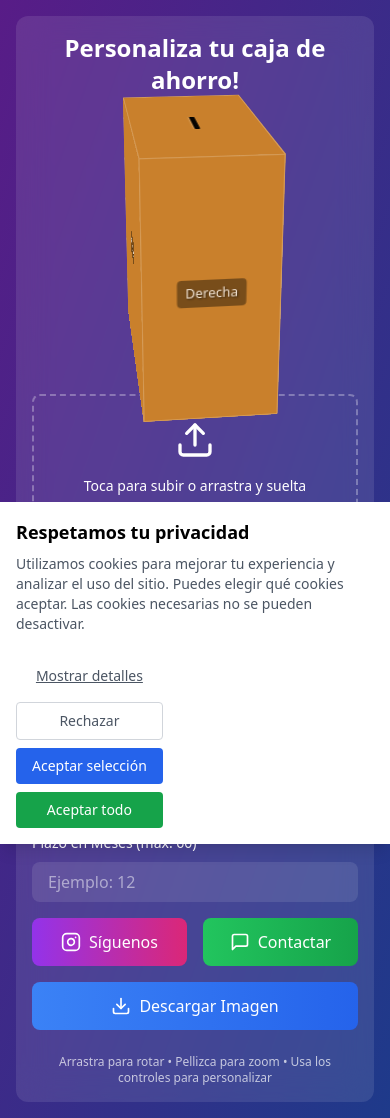
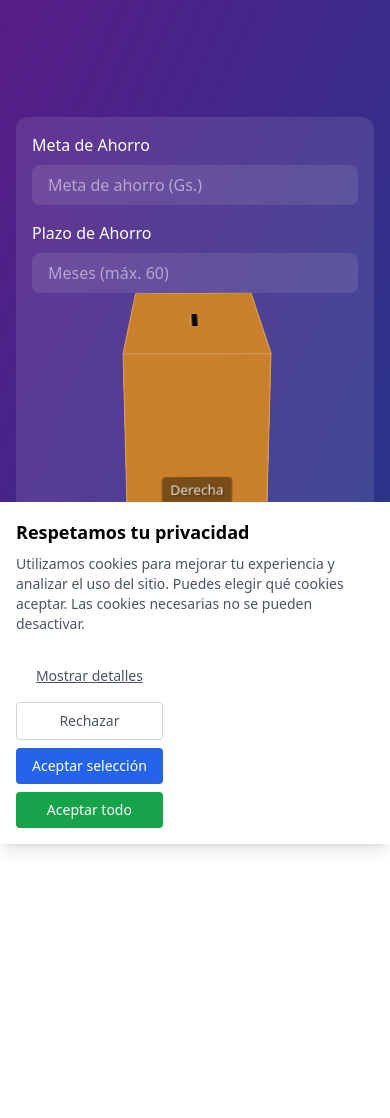
Before and after one commit to Oscar-Santacruz/appAlcancias, a React (Vite) app: page / in a window 390 px wide. After the commit the page ends 844 px from the top, so only its background shows below. Built offline with nearby package versions, Linux system fonts and the light colour scheme.

Commit message:
refactor: reorganizar interfaz para diseño vertical y mejorar responsividad

```diff
--- /dev/null
+++ b/src/App.css
@@ -0,0 +1,133 @@
+/* Global styles */
+.App {
+  min-height: 100vh;
+  background: linear-gradient(to bottom right, #4a1d96, #1e3a8a);
+  display: flex;
+  align-items: center;
+  justify-content: center;
+  padding: 1rem;
+}
+
+/* Controls */
+.controls {
+  display: flex;
+  flex-direction: column;
+  gap: 1rem;
+  margin-top: 1rem;
+}
+
+.controls button {
+  display: flex;
+  align-items: center;
+  justify-content: center;
+  gap: 0.5rem;
+  padding: 0.75rem 1rem;
+  background-color: rgba(255, 255, 255, 0.1);
+  border-radius: 0.5rem;
+  color: white;
+  transition: background-color 0.2s;
+}
+
+.controls button:hover {
+  background-color: rgba(255, 255, 255, 0.2);
+}
+
+/* Error message */
+.error-message {
+  position: fixed;
+  bottom: 1rem;
+  left: 50%;
+  transform: translateX(-50%);
+  background-color: #ef4444;
+  color: white;
+  padding: 0.75rem 1.5rem;
+  border-radius: 0.5rem;
+  box-shadow: 0 2px 4px rgba(0, 0, 0, 0.1);
+}
+
+/* Cube container */
+.cube-container {
+  width: 300px;
+  height: 300px;
+  margin: 0 auto;
+  position: relative;
+}
+
+.perspective {
+  perspective: 1000px;
+  width: 100%;
+  height: 100%;
+  position: relative;
+}
+
+.cube {
+  width: 100%;
+  height: 100%;
+  position: relative;
+  transform-style: preserve-3d;
+  transition: transform 0.1s;
+}
+
+.cube-face {
+  position: absolute;
+  width: 100%;
+  height: 100%;
+  display: flex;
+  align-items: center;
+  justify-content: center;
+  border: 2px solid rgba(255, 255, 255, 0.3);
+  box-sizing: border-box;
+  font-size: 2em;
+  color: white;
+  text-align: center;
+  user-select: none;
+  background-size: cover;
+  background-position: center;
+}
+
+.cube-face img {
+  width: 100%;
+  height: 100%;
+  object-fit: cover;
+}
+
+.cube-face-1 { transform: translateZ(150px); }
+.cube-face-2 { transform: rotateY(180deg) translateZ(150px); }
+.cube-face-3 { transform: rotateY(90deg) translateZ(150px); }
+.cube-face-4 { transform: rotateY(-90deg) translateZ(150px); }
+.cube-face-5 { transform: rotateX(90deg) translateZ(150px); }
+.cube-face-6 { transform: rotateX(-90deg) translateZ(150px); }
+
+/* Responsive styles */
+@media (min-width: 768px) {
+  .cube-container {
+    width: 400px;
+    height: 400px;
+  }
+
+  .cube-face-1 { transform: translateZ(200px); }
+  .cube-face-2 { transform: rotateY(180deg) translateZ(200px); }
+  .cube-face-3 { transform: rotateY(90deg) translateZ(200px); }
+  .cube-face-4 { transform: rotateY(-90deg) translateZ(200px); }
+  .cube-face-5 { transform: rotateX(90deg) translateZ(200px); }
+  .cube-face-6 { transform: rotateX(-90deg) translateZ(200px); }
+}
+
+/* Input styles */
+.input {
+  width: 100%;
+  padding: 0.75rem 1rem;
+  background-color: rgba(255, 255, 255, 0.1);
+  border-radius: 0.5rem;
+  color: white;
+  border: none;
+  outline: none;
+}
+
+.input:focus {
+  box-shadow: 0 0 0 2px rgba(255, 255, 255, 0.25);
+}
+
+.input::placeholder {
+  color: rgba(255, 255, 255, 0.5);
+}
--- a/src/App.tsx
+++ b/src/App.tsx
@@ -1,5 +1,5 @@
 import React, { useState, useRef, useEffect } from 'react';
-import { Upload, RotateCw, RefreshCw, Palette, Instagram, MessageSquare, Download } from 'lucide-react';
+import { Upload, RotateCw, RefreshCw, Palette, Instagram, MessageSquare, Download, Camera } from 'lucide-react';
 import html2canvas from 'html2canvas';
 import planAhorro from './naruto.png';
 import ImageTest from './ImageTest';
@@ -287,30 +287,51 @@ function App() {
     }
   };
 
-  const captureImage = async () => {
-    const canvas = canvasRef.current;
-    if (!canvas) return '';
+  const handleDownload = async () => {
+    const cubeElement = document.querySelector('.cube-container');
+    if (!cubeElement || !(cubeElement instanceof HTMLElement)) return;
 
-    const context = canvas.getContext('2d');
-    if (!context) return '';
+    try {
+      // Guardamos la rotación actual
+      const currentTransform = cubeRef.current?.style.transform;
 
-    // Configurar canvas
-    canvas.width = 800;
-    canvas.height = 600;
+      // Detenemos la rotación automática temporalmente
+      setCubeState(prev => ({ ...prev, isAutoRotating: false }));
 
-    // Dibujar el contenido actual
-    const cubeElement = document.querySelector('.cube-container');
-    if (cubeElement instanceof HTMLElement) {
-      const rect = cubeElement.getBoundingClientRect();
-      context.fillStyle = 'white';
-      context.fillRect(0, 0, canvas.width, canvas.height);
+      // Esperamos un momento para asegurar que la rotación se detuvo
+      await new Promise(resolve => setTimeout(resolve, 100));
 
-      await html2canvas(cubeElement).then(canvas => {
-        context.drawImage(canvas, 0, 0);
+      const canvas = await html2canvas(cubeElement, {
+        backgroundColor: null,
+        scale: 2, // Mejor calidad
+        logging: false,
+        useCORS: true,
+        allowTaint: true,
+        onclone: (clonedDoc) => {
+          // Ajustamos el elemento clonado para asegurar que capture bien
+          const clonedCube = clonedDoc.querySelector('.cube-container');
+          if (clonedCube instanceof HTMLElement) {
+            clonedCube.style.transform = 'none';
+            clonedCube.style.margin = '0';
+          }
+        }
       });
+
+      // Restauramos la rotación automática si estaba activa
+      if (cubeState.isAutoRotating) {
+        setCubeState(prev => ({ ...prev, isAutoRotating: true }));
       }
 
-    return canvas.toDataURL('image/png');
+      const link = document.createElement('a');
+      link.download = 'mi-alcancia-3d.png';
+      link.href = canvas.toDataURL('image/png');
+      document.body.appendChild(link);
+      link.click();
+      document.body.removeChild(link);
+    } catch (error) {
+      console.error('Error al generar la imagen:', error);
+      alert('Hubo un error al generar la imagen. Por favor intenta de nuevo.');
+    }
   };
 
   const handleWhatsAppClick = async () => {
@@ -330,16 +351,52 @@ function App() {
     window.open(whatsappUrl, '_blank');
   };
 
-  const handleDownloadImage = async () => {
-    const imageUrl = await captureImage();
-    if (!imageUrl) return;
+  const handleScreenshot = async () => {
+    const mainContainer = document.querySelector('.min-h-screen');
+    if (!mainContainer || !(mainContainer instanceof HTMLElement)) return;
+
+    try {
+      // Detenemos la rotación automática temporalmente
+      const wasRotating = cubeState.isAutoRotating;
+      setCubeState(prev => ({ ...prev, isAutoRotating: false }));
+
+      // Esperamos un momento para asegurar que la rotación se detuvo
+      await new Promise(resolve => setTimeout(resolve, 100));
+
+      const canvas = await html2canvas(mainContainer, {
+        scale: 3, // Aumentamos la escala para mejor calidad
+        logging: false,
+        useCORS: true,
+        allowTaint: true,
+        backgroundColor: null,
+        removeContainer: true,
+        foreignObjectRendering: true,
+        imageTimeout: 0,
+        onclone: (clonedDoc) => {
+          // Aseguramos que los estilos se mantienen en el clon
+          const clonedElement = clonedDoc.querySelector('.min-h-screen');
+          if (clonedElement instanceof HTMLElement) {
+            clonedElement.style.width = '100%';
+            clonedElement.style.height = '100%';
+          }
+        }
+      });
+
+      // Restauramos la rotación automática si estaba activa
+      if (wasRotating) {
+        setCubeState(prev => ({ ...prev, isAutoRotating: true }));
+      }
 
       const link = document.createElement('a');
-    link.download = 'mi-alcancia-personalizada.png';
-    link.href = imageUrl;
+      link.download = 'alcancia-screenshot.png';
+      link.href = canvas.toDataURL('image/png', 1.0); // Máxima calidad
       document.body.appendChild(link);
       link.click();
       document.body.removeChild(link);
+    } catch (error) {
+      console.error('Error al capturar la pantalla:', error);
+      alert('Hubo un error al capturar la pantalla. Por favor intenta de nuevo.');
+    }
   };
 
   const cubeStyle = {
@@ -369,7 +426,6 @@ function App() {
 
   return (
     <div className="min-h-screen bg-gradient-to-br from-purple-900 to-blue-900 flex items-center justify-center p-4">
-      <canvas ref={canvasRef} style={{ display: 'none' }} />
       {showCookieConsent && (
         <CookieConsent
           onAccept={handleConsentAccept}
@@ -377,101 +433,29 @@ function App() {
         />
       )}
       <div className="bg-white/10 backdrop-blur-lg rounded-xl p-4 sm:p-8 w-full max-w-4xl">
-        <h1 className="text-2xl sm:text-3xl font-bold text-white mb-6 sm:mb-8 text-center">Personaliza tu caja de ahorro!</h1>
-
-        <div className="grid grid-cols-1 md:grid-cols-2 gap-6 sm:gap-8">
-          <div className="space-y-4 sm:space-y-6 order-2 md:order-1">
-            {/* Sección de Controles */}
-            <div
-              className="flex flex-col items-center justify-center p-6 sm:p-8 border-2 border-dashed border-white/30 rounded-lg cursor-pointer hover:border-white/50 transition-colors"
-              onClick={() => fileInputRef.current?.click()}
-              onDragOver={handleDragOver}
-              onDrop={handleDrop}
-            >
-              <Upload className="w-10 h-10 sm:w-12 sm:h-12 text-white mb-4" />
-              <p className="text-white text-center mb-2 text-sm sm:text-base">
-                Toca para subir o arrastra y suelta
-              </p>
-              <p className="text-white/60 text-xs sm:text-sm">
-                Soporta: JPG, PNG, WebP
-              </p>
+        <div className="flex flex-col items-center space-y-6">
+          {/* Inputs de Meta y Meses al inicio */}
+          <div className="w-full max-w-sm space-y-4">
+            <div>
+              <label className="block text-white mb-2">Meta de Ahorro</label>
               <input
-                type="file"
-                ref={fileInputRef}
-                onChange={handleFileChange}
-                accept="image/*"
-                className="hidden"
+                type="text"
+                placeholder="Meta de ahorro (Gs.)"
+                value={meta}
+                onChange={handleMetaChange}
+                className="w-full px-4 py-2 bg-white/10 rounded-lg text-white placeholder-white/50 focus:outline-none focus:ring-2 focus:ring-white/50"
               />
             </div>
-
-            {/* Botones de Control */}
-            <div className="flex flex-col gap-4">
-              <div className="flex items-center justify-between gap-4">
-                <button
-                  onClick={resetCube}
-                  className="flex-1 flex items-center justify-center gap-2 px-4 py-3 bg-white/10 hover:bg-white/20 active:bg-white/30 rounded-lg text-white transition-colors text-sm sm:text-base"
-                >
-                  <RefreshCw className="w-4 h-4" />
-                  Reiniciar
-                </button>
-                <button
-                  onClick={() => setCubeState(prev => ({ ...prev, isAutoRotating: !prev.isAutoRotating }))}
-                  className="flex-1 flex items-center justify-center gap-2 px-4 py-3 bg-white/10 hover:bg-white/20 active:bg-white/30 rounded-lg text-white transition-colors text-sm sm:text-base"
-                >
-                  <RotateCw className="w-4 h-4" />
-                  {cubeState.isAutoRotating ? 'Detener' : 'Rotar'}
-                </button>
-              </div>
-
-              {/* Control de Velocidad */}
-              <div className="space-y-2">
-                <label className="text-white text-sm">Velocidad de Rotación</label>
+            <div>
+              <label className="block text-white mb-2">Plazo de Ahorro</label>
               <input
-                  type="range"
-                  min="0.1"
-                  max="3"
-                  step="0.1"
-                  value={cubeState.autoRotateSpeed}
-                  onChange={(e) => setCubeState(prev => ({ ...prev, autoRotateSpeed: parseFloat(e.target.value) }))}
-                  className="w-full"
+                type="text"
+                placeholder="Meses (máx. 60)"
+                value={meses}
+                onChange={handleMesesChange}
+                className="w-full px-4 py-2 bg-white/10 rounded-lg text-white placeholder-white/50 focus:outline-none focus:ring-2 focus:ring-white/50"
               />
             </div>
-
-              {/* Control de Color */}
-              <div className="flex items-center gap-4">
-                <Palette className="text-white w-4 h-4" />
-                <input
-                  type="color"
-                  value={cubeColor}
-                  onChange={(e) => setCubeColor(e.target.value)}
-                  className="w-full h-10 sm:h-8 rounded cursor-pointer"
-                />
-              </div>
-
-              {/* Campos de Meta y Meses */}
-              <div className="space-y-4">
-                <div className="space-y-2">
-                  <label className="text-white text-sm">Meta de Ahorro (Gs.)</label>
-                  <input
-                    type="text"
-                    value={meta}
-                    onChange={handleMetaChange}
-                    placeholder="Ejemplo: 1.000.000"
-                    className="w-full px-4 py-2 bg-white/10 rounded-lg text-white placeholder-white/50 focus:outline-none focus:ring-2 focus:ring-white/25"
-                  />
-                </div>
-
-                <div className="space-y-2">
-                  <label className="text-white text-sm">Plazo en Meses (máx. 60)</label>
-                  <input
-                    type="text"
-                    value={meses}
-                    onChange={handleMesesChange}
-                    placeholder="Ejemplo: 12"
-                    className="w-full px-4 py-2 bg-white/10 rounded-lg text-white placeholder-white/50 focus:outline-none focus:ring-2 focus:ring-white/25"
-                  />
-                </div>
-
             {meta && meses && (
               <div className="bg-white/10 p-4 rounded-lg">
                 <p className="text-white text-sm">
@@ -481,41 +465,18 @@ function App() {
             )}
           </div>
 
-              {/* Enlaces de contacto y descarga */}
-              <div className="space-y-4">
-                <div className="flex gap-4">
-                  <a
-                    href="https://www.instagram.com/burbuja_py/?hl=es"
-                    target="_blank"
-                    rel="noopener noreferrer"
-                    className="flex-1 flex items-center justify-center gap-2 px-4 py-3 bg-gradient-to-r from-purple-600 to-pink-600 hover:from-purple-700 hover:to-pink-700 rounded-lg text-white transition-colors"
-                  >
-                    <Instagram className="w-5 h-5" />
-                    Síguenos
-                  </a>
-                  <button
-                    onClick={handleWhatsAppClick}
-                    className="flex-1 flex items-center justify-center gap-2 px-4 py-3 bg-gradient-to-r from-green-500 to-green-600 hover:from-green-600 hover:to-green-700 rounded-lg text-white transition-colors"
-                  >
-                    <MessageSquare className="w-5 h-5" />
-                    Contactar
-                  </button>
-                </div>
+          <input
+            type="file"
+            ref={fileInputRef}
+            onChange={handleFileChange}
+            accept="image/*"
+            style={{ display: 'none' }}
+          />
 
-                <button
-                  onClick={handleDownloadImage}
-                  className="w-full flex items-center justify-center gap-2 px-4 py-3 bg-gradient-to-r from-blue-500 to-blue-600 hover:from-blue-600 hover:to-blue-700 rounded-lg text-white transition-colors"
-                >
-                  <Download className="w-5 h-5" />
-                  Descargar Imagen
-                </button>
-              </div>
-            </div>
-          </div>
-
-          {/* Vista Previa del Cubo 3D */}
+          {/* Cubo */}
+          <div className="cube-container mb-8">
             <div
-            className="perspective order-1 md:order-2"
+              className="perspective"
               onMouseDown={handleMouseDown}
               onMouseMove={handleMouseMove}
               onMouseUp={handleMouseUp}
@@ -577,10 +538,53 @@ function App() {
             </div>
           </div>
 
-        <div className="mt-6 sm:mt-8 text-white/70 text-xs sm:text-sm text-center">
-          <p> Arrastra para rotar • Pellizca para zoom • Usa los controles para personalizar</p>
+          {/* Botones de control */}
+          <div className="flex gap-4 w-full max-w-sm">
+            <button
+              onClick={() => setCubeState(prev => ({ ...prev, isAutoRotating: !prev.isAutoRotating }))}
+              className="flex-1 flex items-center justify-center gap-2 px-4 py-3 bg-white/10 hover:bg-white/20 rounded-lg text-white transition-colors"
+            >
+              <RotateCw size={24} />
+              <span>{cubeState.isAutoRotating ? 'Detener' : 'Rotar'}</span>
+            </button>
+
+            <button
+              onClick={() => fileInputRef.current?.click()}
+              className="flex-1 flex items-center justify-center gap-2 px-4 py-3 bg-white/10 hover:bg-white/20 rounded-lg text-white transition-colors"
+            >
+              <Upload size={18} />
+              <span>Personaliza</span>
+            </button>
+          </div>
+
+          {/* Botones de redes sociales */}
+          <div className="flex gap-4 w-full max-w-sm">
+            <button
+              onClick={() => window.open('https://www.instagram.com/burbujapy/', '_blank')}
+              className="flex-1 flex items-center justify-center gap-2 px-4 py-3 bg-gradient-to-r from-[#833AB4] via-[#FD1D1D] to-[#FCAF45] hover:from-[#9B4DCA] hover:via-[#FD3535] hover:to-[#FCB75E] rounded-lg text-white transition-colors"
+            >
+              <Instagram size={24} />
+              <span>Sígueme</span>
+            </button>
+
+            <button
+              onClick={handleWhatsAppClick}
+              className="flex-1 flex items-center justify-center gap-2 px-4 py-3 bg-[#25D366] hover:bg-[#128C7E] rounded-lg text-white transition-colors"
+            >
+              <svg xmlns="http://www.w3.org/2000/svg" width="24" height="24" viewBox="0 0 24 24" fill="currentColor">
+                <path d="M12.031 6.172c-3.181 0-5.767 2.586-5.768 5.766-.001 1.298.38 2.27 1.019 3.287l-.582 2.128 2.182-.573c.978.58 1.911.928 3.145.929 3.178 0 5.767-2.587 5.768-5.766.001-3.187-2.575-5.77-5.764-5.771zm3.392 8.244c-.144.405-.837.774-1.17.824-.299.045-.677.063-1.092-.069-.252-.08-.575-.187-.988-.365-1.739-.751-2.874-2.502-2.961-2.617-.087-.116-.708-.94-.708-1.793s.448-1.273.607-1.446c.159-.173.346-.217.462-.217l.332.006c.106.005.249-.04.39.298.144.347.491 1.2.534 1.287.043.087.072.188.014.304-.058.116-.087.188-.173.289l-.26.304c-.087.086-.177.18-.076.354.101.174.449.741.964 1.201.662.591 1.221.774 1.394.86s.274.072.376-.043c.101-.116.433-.506.549-.68.116-.173.231-.145.39-.087s1.011.477 1.184.564.289.13.332.202c.045.072.045.419-.1.824zm-3.423-14.416c-6.627 0-12 5.373-12 12s5.373 12 12 12 12-5.373 12-12-5.373-12-12-12zm.029 18.88c-1.161 0-2.305-.292-3.318-.844l-3.677.964.984-3.595c-.607-1.052-.927-2.246-.926-3.468.001-3.825 3.113-6.937 6.937-6.937 1.856.001 3.598.723 4.907 2.034 1.31 1.311 2.031 3.054 2.03 4.908-.001 3.825-3.113 6.938-6.937 6.938z"/>
+              </svg>
+              <span>Escríbeme</span>
+            </button>
           </div>
         </div>
+      </div>
+
+      {imageError && (
+        <div className="error-message">
+          {imageError}
+        </div>
+      )}
     </div>
   );
 }
```
Lines whose indentation alone changed are shown as unchanged.
